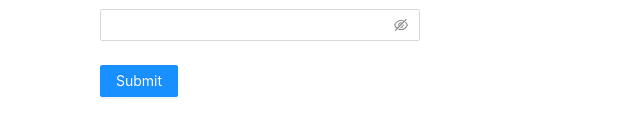
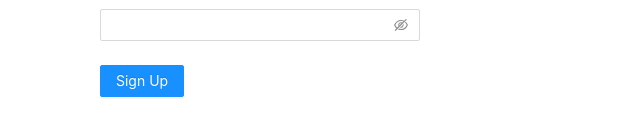
Before and after one commit to mkumbobeaty/signup-form, a React (Create React App) app: page / in a window 1280 px wide. Shown: the part 535-670 px from the top of the page, without its empty margins (0-640 px from the left). Built offline with nearby package versions, Linux system fonts and the light colour scheme.

Commit message:
refactor: improve button for sigin up and add its test

```diff
--- a/src/App.js
+++ b/src/App.js
@@ -1,10 +1,14 @@
+import { useState } from 'react';
 import './App.scss';
 import SignInForm from './components/form';
 
 function App() {
+  const [values, sethandleValue] = useState({})
+  const [genderSelected, setGenderSelected] = useState(null);
+
   return (
     <div className="App">
-        <SignInForm />
+        <SignInForm  handleSubmit={sethandleValue} genderSelected={genderSelected} setGenderSelected={setGenderSelected}/>
     </div>
   );
 }
--- a/src/components/form.js
+++ b/src/components/form.js
@@ -21,21 +21,23 @@ const wrapperCol = {
     xxl: { span: 24 },
 };
 
-const SignInForm = () => {
+const SignInForm = ({handleSubmit, setGenderSelected, genderSelected}) => {
 
     const [genders, setGenders] = useState([
         { name: 'Male', icon: <ManOutlined />, dataTestId: 'male', id: 1 },
         { name: 'Female', icon: <WomanOutlined />, dataTestId: 'female', id: 2 },
         { name: 'Others', icon: <WomanOutlined />, dataTestId: 'others', id: 3 }
     ]);
-    const [genderSelected, setGenderSelected] = useState(null);
 
     const handleGenderClick = (name) => {
         setGenderSelected(name)
     };
 
     const onFinish = (values) => {
-        const payload = { gender: genderSelected, ...values }
+
+        const payload = { gender: genderSelected, ...values}
+        handleSubmit(payload)
+
         Modal.success({
             title: 'User created successful',
             content: (
@@ -69,6 +71,7 @@ const SignInForm = () => {
                     onFinish={onFinish}
                     onFinishFailed={onFinishFailed}
                     autoComplete="off"
+                    data-testid="form"
                 >
                     <Form.Item
                         label="Gender"
@@ -147,8 +150,8 @@ const SignInForm = () => {
                     <Form.Item
                         wrapperCol={wrapperCol}
                     >
-                        <Button type="primary" htmlType="submit">
-                            Submit
+                        <Button type="primary" htmlType="submit" data-testid="submit" >
+                            Sign Up
                         </Button>
                     </Form.Item>
                 </Form>
```
Also changed, not shown: 1 other file (tests, documents, lock files or other folders).
